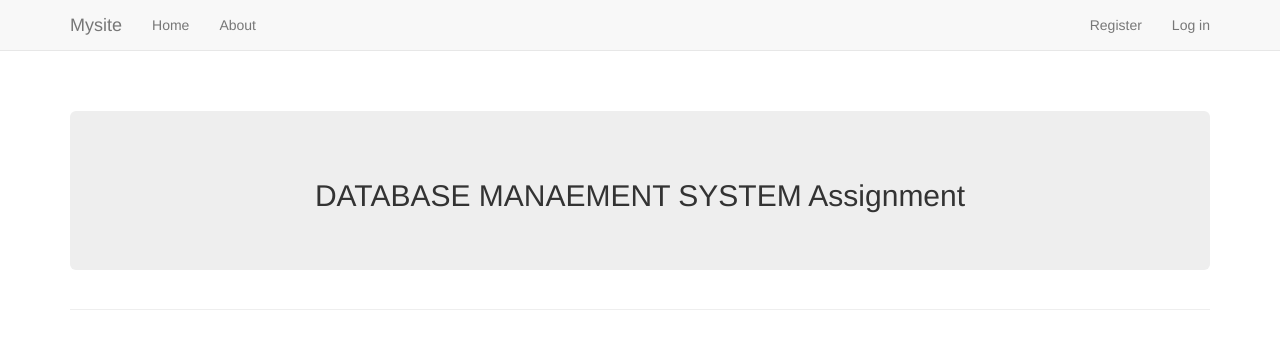
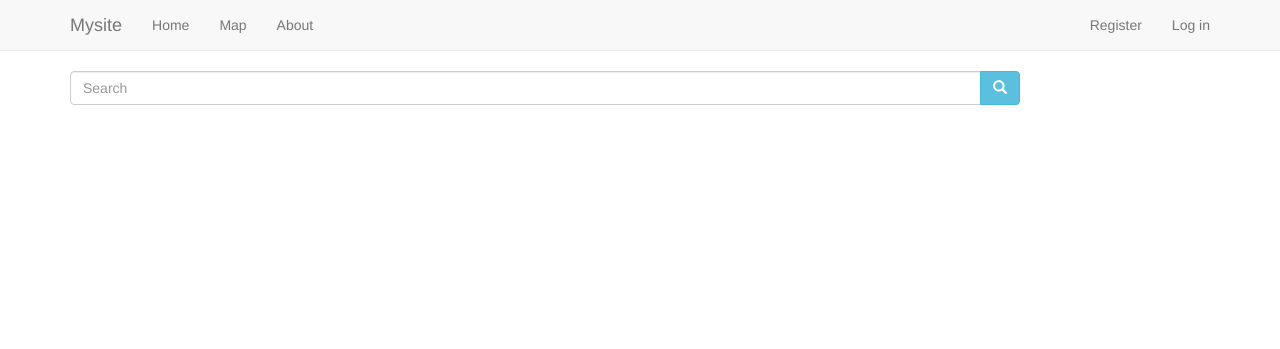
Before and after one commit to pkugiser/DataBase_Django, a Django app: page / in a window 1280 px wide. Shown: the top 349 px of the page. Run offline with Django 3.2, Linux system fonts and the light colour scheme; some libraries are stand-ins or nearby versions.

Commit message:
Add Search Bar

```diff
--- a/main/templates/main/base.html
+++ b/main/templates/main/base.html
@@ -15,8 +15,19 @@
 			{% include "main/nav.html" %}
 		{% endblock nav %}
 		<div class="container">
-	<div class="page-header">
-	<!-- Normal Header -->
+			<div id="custom-search-input">
+				<div class="input-group col-md-10">
+					<input type="text" class="form-control input-md" placeholder="Search" />
+					<span class="input-group-btn">
+						<button class="btn btn-info btn-md" type="button">
+						<i class="glyphicon glyphicon-search"></i>
+						</button>
+					</span>
+				</div>
+			</div>
+		</div>
+		<div class="container">
+			<div class="">
 				{% block header %}
 				{% endblock header %}
 			</div>
--- a/main/templates/main/index.html
+++ b/main/templates/main/index.html
@@ -1,8 +1,8 @@
 {% extends "main/base.html" %}
 {% block header %}
-	<div class="jumbotron" >
-		<h2 class="text-center" >DATABASE MANAEMENT SYSTEM Assignment</h2>
-	</div>
+	<!-- 	<div class="jumbotron" >
+			<h2 class="text-center" >DATABASE MANAEMENT SYSTEM ASSIGNMENT</h2>
+	</div> -->
 {% endblock header %}
 {% block content %}
 {% endblock content %}
--- a/main/templates/main/nav.html
+++ b/main/templates/main/nav.html
@@ -7,7 +7,8 @@
 		</div>
 		<div id="navbar" class="navbar-collapse collapse">
 			<ul class="nav navbar-nav">
-				<li><a href="{% url 'main:index' %}">Home</a></li>
+				<li><a class="" href="{% url 'main:index' %}">Home</a></li>
+				<li><a href="{% url 'main:map' %}">Map</a></li>
 				<li><a href="{% url 'main:about' %}">About</a></li>
 			</ul>
 			<ul class="nav navbar-nav navbar-right">
--- a/main/urls.py
+++ b/main/urls.py
@@ -4,4 +4,5 @@ from . import views
 urlpatterns = [
 	url(r'^$', views.index, name='index'),
 	url(r'^about/$', views.about, name='about'),
+	url(r'^map/$', views.map, name='map'),
 ]
--- a/main/views.py
+++ b/main/views.py
@@ -11,3 +11,6 @@ def index(request):
 
 def about(request):
 	return render(request, 'main/about.html')
+
+def map(request):
+	return render(request, 'main/map.html')
```
Also changed, not shown: main/templates/main/map.html (added, +29 -0 lines). Lines whose indentation alone changed are shown as unchanged.
